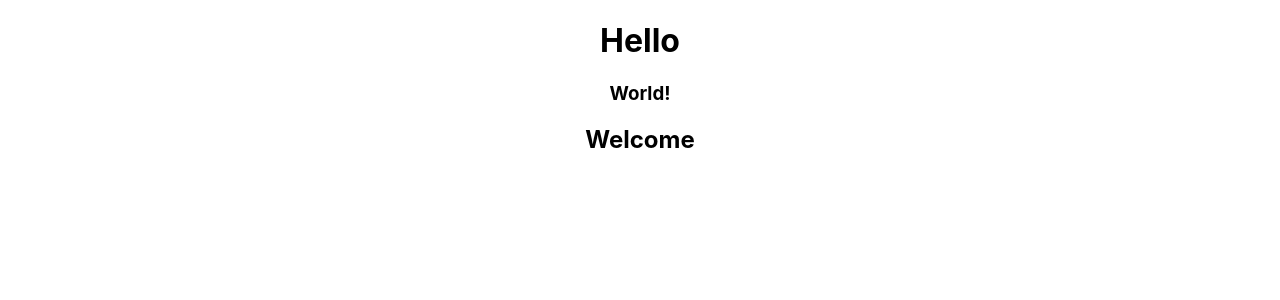
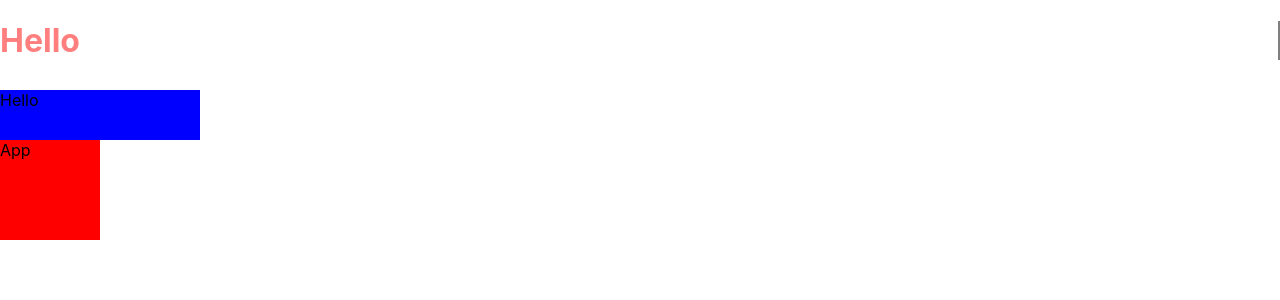
Before and after one commit to Seok-Kyungmin/VOCA, a React (Create React App) app: page / in a window 1280 px wide. Shown: the top 300 px of the page. Built offline with nearby package versions, Linux system fonts and the light colour scheme.

Commit message:
'commit'

```diff
--- a/src/App.css
+++ b/src/App.css
@@ -36,3 +36,9 @@
     transform: rotate(360deg);
   }
 }
+
+.box {
+  width: 100px;
+  height: 100px;
+  background-color: red;
+}
--- a/src/App.js
+++ b/src/App.js
@@ -1,12 +1,13 @@
-import './App.css';
 import Hello from './component/Hello';
-import Welcome from './component/Welcome';
+import styles from './App.module.css';
 
 function App() {
-  return <div className="App">
-    <Hello />
-    <Welcome />
-  </div>;
+  return (
+    <div className="App">
+      <Hello />
+      <div className={styles.box}>App</div>
+    </div>
+  );
 }
 
 export default App;
--- a/src/App.module.css
+++ b/src/App.module.css
@@ -0,0 +1,5 @@
+.box {
+    width: 100px;
+    height: 100px;
+    background-color: red;
+}
--- /dev/null
+++ b/src/component/Hello.css
@@ -0,0 +1,5 @@
+.box {
+  width: 200px;
+  height: 50px;
+  background-color: blue;
+}
--- a/src/component/Hello.js
+++ b/src/component/Hello.js
@@ -1,10 +1,16 @@
-import World from "./World";
+import styles from "./Hello.module.css"
 
 export default function Hello() {
   return (
       <div>
-        <h1>Hello</h1>
-        <World />
+        <h1 style={{
+            color : '#f00',
+            borderRight : '2px solid #000',
+            marginBottom : '30px',
+            opacity : 0.5,
+          }}>
+            Hello</h1>
+        <div className={styles.box}>Hello</div>
       </div>
     );
-};
+}
--- /dev/null
+++ b/src/component/Hello.module.css
@@ -0,0 +1,5 @@
+.box {
+    width: 200px;
+    height: 50px;
+    background-color: blue;
+}
```
